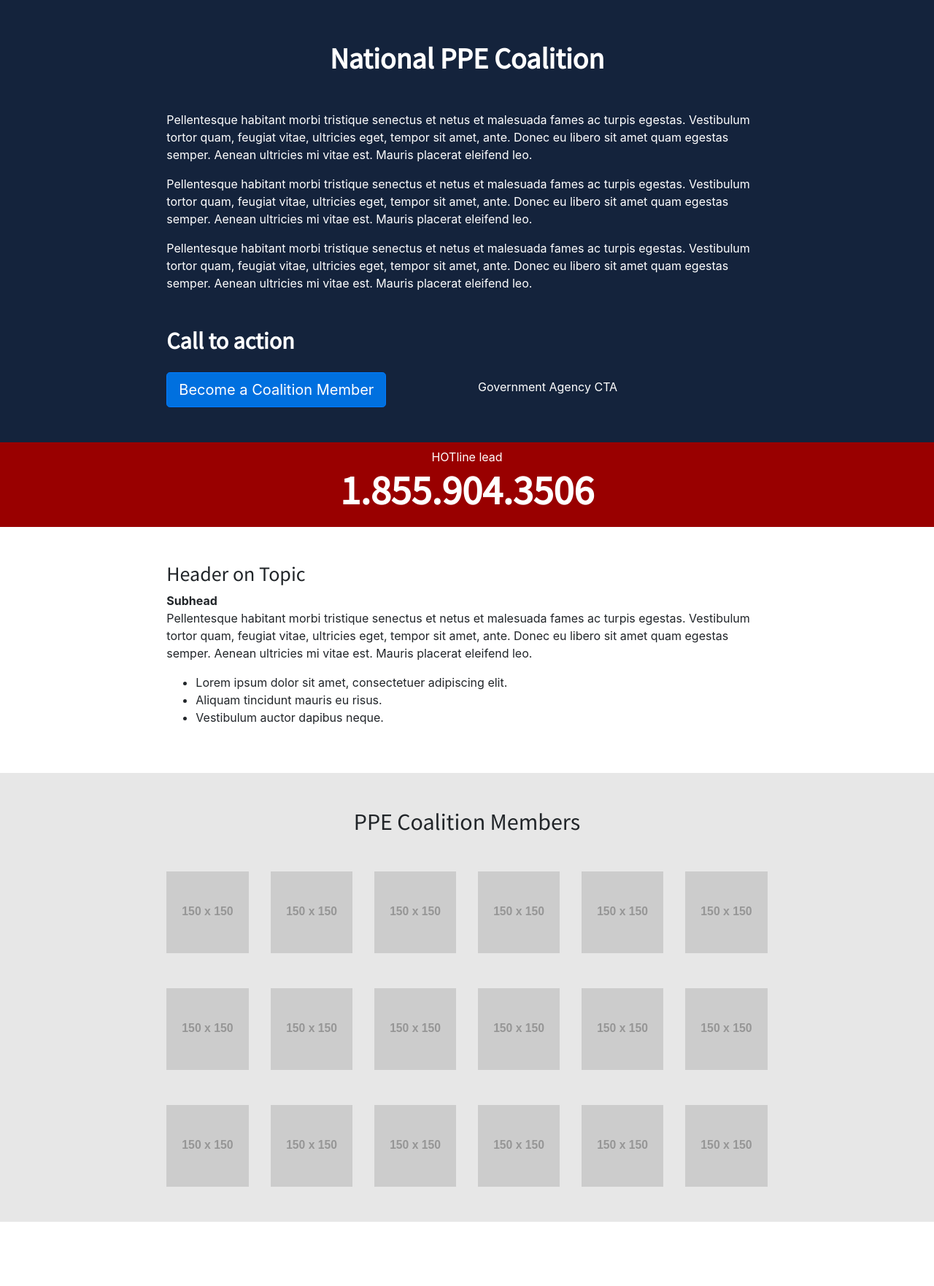
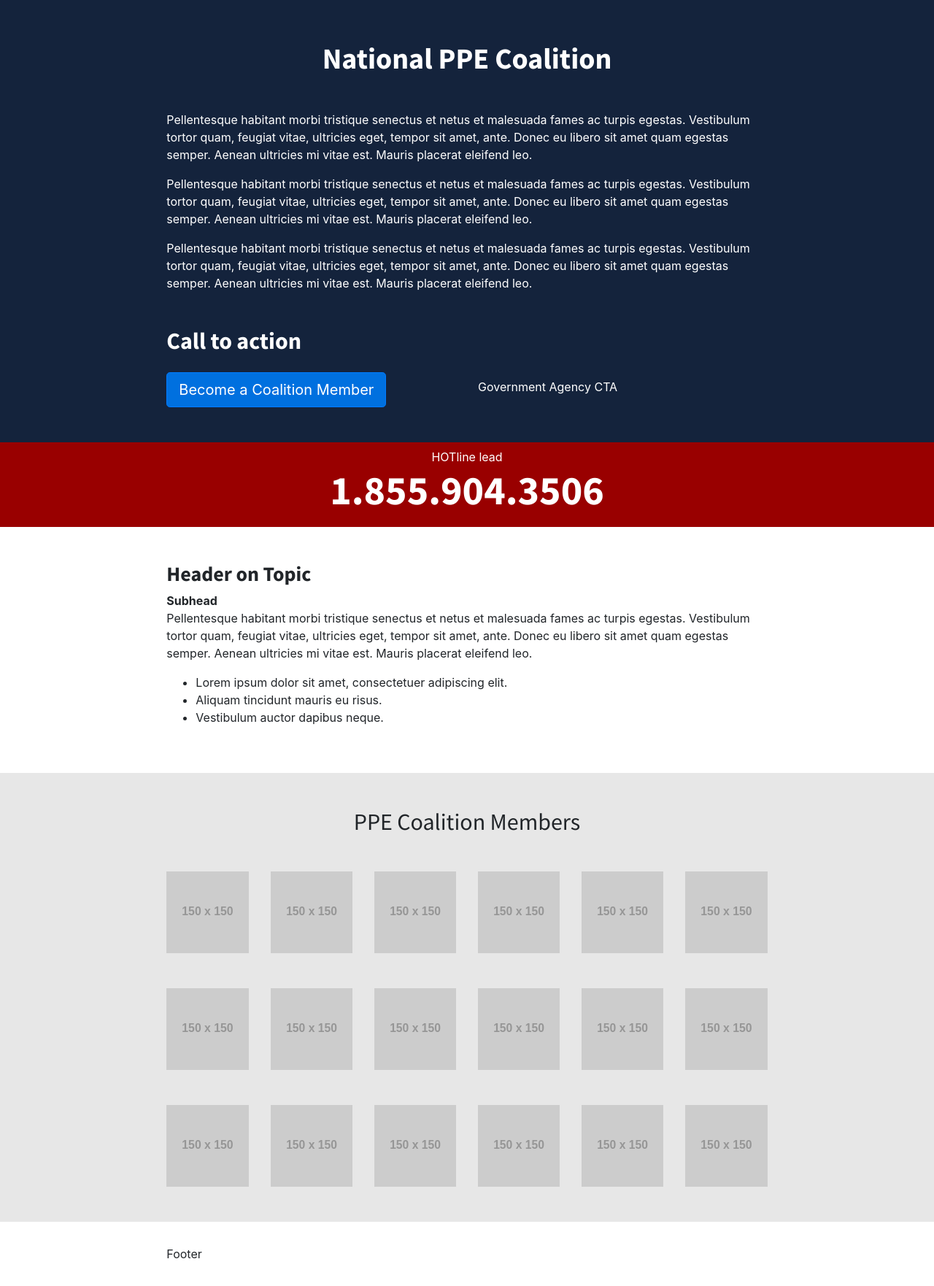
Before and after one commit to jdecaron/c19coalition, a Jekyll site: the page built from pages/index.html, in a window 1280 px wide. Shown: the whole page at 73% size. Built offline with Jekyll 4.4.1, drawn with Linux system fonts in a browser that asks for light colours; some web fonts are replaced; before the commit the page ends 1674 px from its top, so only the background shows below that.

Commit message:
Add Placeholder Footer

```diff
--- a/_layouts/default.html
+++ b/_layouts/default.html
@@ -15,8 +15,8 @@
     />
     <link rel="stylesheet" href="{{ '/assets/style.css' | relative_url }}">
     <link
+      href="https://fonts.googleapis.com/css?family=Source+Sans+Pro:400,700&display=swap"
       rel="stylesheet"
-      href="https://fonts.googleapis.com/css?family=Source+Sands+Pro"
     />
 
     {% seo %}
@@ -26,5 +26,12 @@
     <main id="content" role="main" class="container-fluid">
       {{ content }}
     </main>
+    <footer class="container-fluid site-footer">
+      <div class="row justify-content-center">
+        <div class="col-md-8">
+          Footer
+        </div>
+      </div>
+    </footer>
   </body>
 </html>
--- a/assets/style.scss
+++ b/assets/style.scss
@@ -5,6 +5,7 @@ $navy: #14233C;
 $red: #990000;
 $button: #0070DF;
 $gray: #E7E7E7;
+$white: #FFFFFF;
 
 @import url('https://fonts.googleapis.com/css?family=Source+Sans+Pro&display=swap');
 
@@ -27,6 +28,14 @@ $gray: #E7E7E7;
 .hotline-number {
   font-size: 3.5rem;
   font-weight: bold;
+
+  a {
+    color: $white;
+
+    &:hover {
+      text-decoration: none;
+    }
+  }
 }
 
 .cta {
@@ -34,5 +43,14 @@ $gray: #E7E7E7;
 }
 
 h1, h2, h3, h4, h5 {
-    font-family: 'Source Sans Pro', sans-serif;
+  font-family: 'Source Sans Pro', sans-serif;
 }
+
+h3 {
+  font-weight: bold;
+}
+
+.site-footer {
+  padding-bottom: 2rem;
+  padding-top: 2rem;
+}
--- a/pages/index.html
+++ b/pages/index.html
@@ -36,7 +36,9 @@ permalink: /
 <div class="row bg-red justify-content-center">
   <div class="col-8 text-center py-2 text-white">
     HOTline lead
-    <h2 class="hotline-number">1.855.904.3506</h2>
+    <h2 class="hotline-number">
+      <a href="tel:+1-855-904-3506">1.855.904.3506</a>
+    </h2>
   </div>
 </div>
 
```
